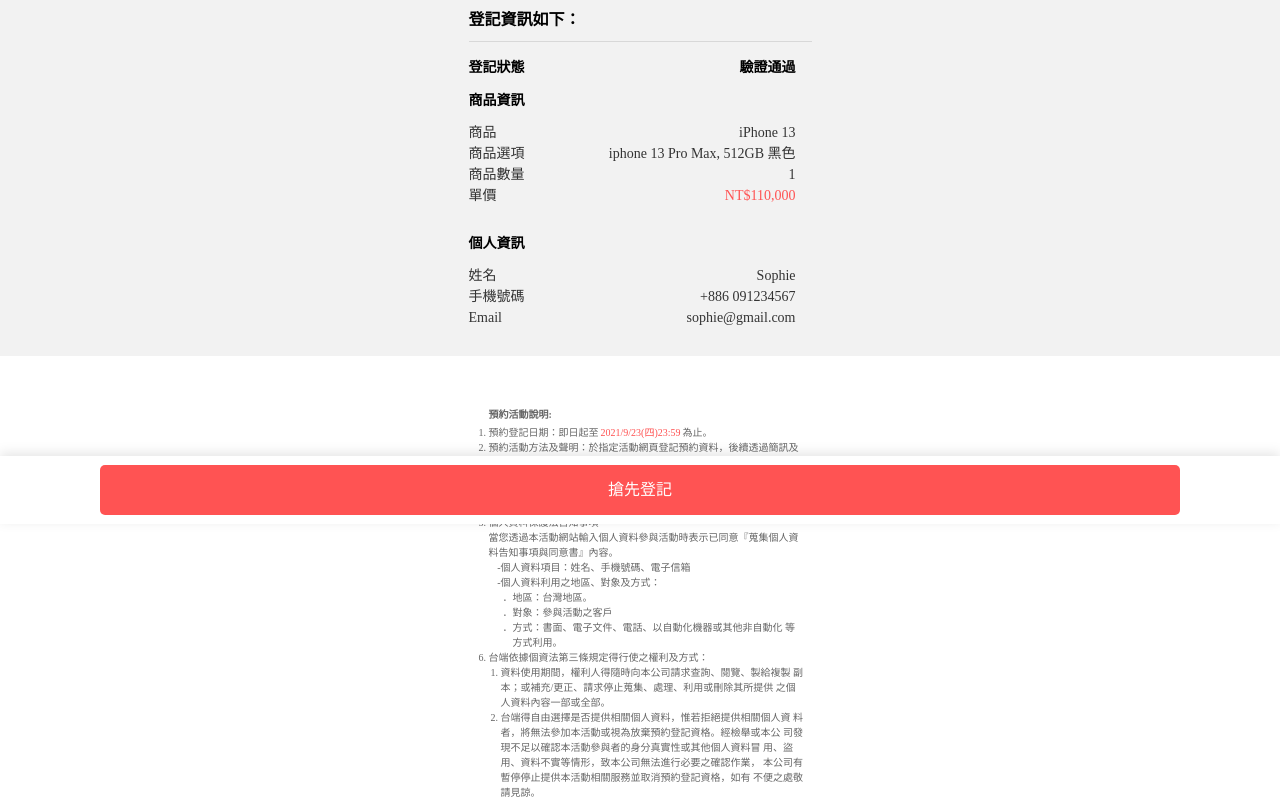
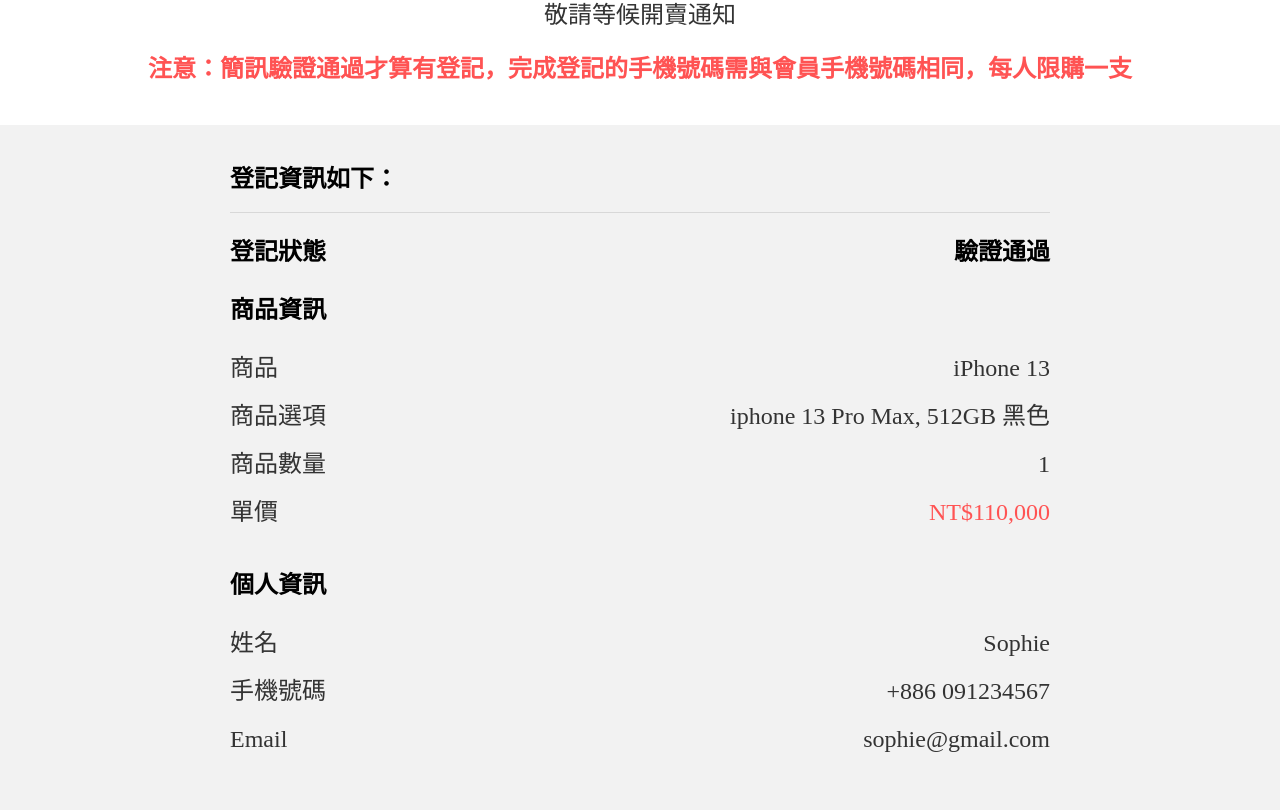
Before and after one commit to LinHeMa/91-APP-final-project, a React (Create React App) app in the folder co-work-project/: page /reservation/successpage in a window 1280 px wide. Shown: the part 470-1280 px from the top of the page. Built offline with nearby package versions, Linux system fonts and the light colour scheme.

Commit message:
feature_successPage_desktop_layout

```diff
--- a/co-work-project/src/components/ReserveText.tsx
+++ b/co-work-project/src/components/ReserveText.tsx
@@ -1,20 +1,25 @@
 function ReserveText() {
   return (
-    <div className="w-[355px] h-[611px] mx-auto mt-[40px] max-w-[1080px]">
-      <div className="w-[315px] h-[571px] mt-[20px] mx-auto leading-4 ">
-        <span className="font-bold  text-[10px] text-[#666666]">
+    <div className="max-w-[1080px] bg-white mx-auto mb-[100px]">
+      <div className="w-[355px] h-[611px] mx-auto md:mx-unset md:w-full md:h-[490px] md:px-6 pt-[40px] md:pt-[20px] max-w-[1080px] ">
+        <div className="w-[315px] h-[571px] md:h-[482px]  md:w-full mx-auto leading-4 md:leading-12 ">
+          <span className="font-bold  text-[10px] text-[#666666] md:text-[14px]">
             預約活動說明:
           </span>
-        <ol className="list-decimal text-[10px] text-[#666666]">
+          <ol className="list-decimal text-[10px]  text-[#666666] md:text-[14px]">
             <li>
               預約登記日期：即日起至
-            <p className="text-[#ff5353] mx-[2px] inline">2021/9/23(四)23:59</p>
+              <p className="text-[#ff5353] mx-[2px] inline">
+                2021/9/23(四)23:59
+              </p>
               為止。
             </li>
             <li>
               預約活動方法及聲明：於指定活動網頁登記預約資料，後續透過簡訊及email依照登記順序通知購買。限量預約，預約登記額滿為止。
             </li>
-          <li>預約購買辦法：預約人需於9/24 8:00依預約登記順序提供專屬購買。</li>
+            <li>
+              預約購買辦法：預約人需於9/24 8:00依預約登記順序提供專屬購買。
+            </li>
             <li>
               預約登記僅擁有優先購買資格，不代表訂購完成，訂單成立且成功付款後，方為完成訂購程序。
             </li>
@@ -38,7 +43,7 @@ function ReserveText() {
             </li>
             <li>
               台端依據個資法第三條規定得行使之權利及方式：
-            <ol className="list-decimal text-[10px] ml-[12px]">
+              <ol className="list-decimal text-[10px] ml-[12px] md:text-[14px]">
                 <li>
                   資料使用期間，權利人得隨時向本公司請求查詢、閱覽、製給複製
                   副本；或補充/更正、請求停止蒐集、處理、利用或刪除其所提供
@@ -57,6 +62,7 @@ function ReserveText() {
           </ol>
         </div>
       </div>
+    </div>
   );
 }
 
--- a/co-work-project/src/pages/reservation/SuccessPage.tsx
+++ b/co-work-project/src/pages/reservation/SuccessPage.tsx
@@ -3,70 +3,69 @@ import ReserveText from '../../components/ReserveText';
 
 const SuccessPage = () => {
   return (
-    <div className="flex flex-col justify-center items-center mb-[100px]">
-      <h1 className="w-[300px] h-[40px] text-[24px] font-bold  mt-[30px] flex justify-center items-center mb-[2px]">
+    <div className="flex flex-col justify-center items-center ">
+      <h1 className="w-[300px] h-[40px] text-[24px] font-bold  mt-[30px] flex justify-center items-center mb-[2px] md:text-[64px] md:w-[713px] md:h-[80px]">
         恭喜您！驗證成功
       </h1>
-      <div className="w-[191px] h-[152px]  mb-[2px]">
+      <div className="w-[191px] h-[152px]  mb-[2px] md:w-[294px] md:h-[235px]">
         <img className="w-[100%] h-[100%]" src={heartImg} alt="heartImg" />
       </div>
-      <span className="w-[162px] h-[48px] text-[#333333] text-center mb-[18px]">
+      <span className="w-[162px] h-[48px] text-[#333333] text-center mb-[18px] md:text-[24px] md:h-auto md:w-[250px]">
         已完成 iphone 13 登記 敬請等候開賣通知
       </span>
-      <span className="text-[#ff5353] text-center w-[342px] h-[54px] font-semibold mb-5">
+      <span className="text-[#ff5353] text-center w-[342px] h-[54px] font-semibold mb-5 md:text-[24px] md:max-w-[1028px] md:w-auto md:px-[10px]">
         注意：簡訊驗證通過才算有登記，完成登記的手機號碼需與會員手機號碼相同，每人限購一支
       </span>
-      <div className="h-[378px] bg-[#f2f2f2] w-full">
-        <div className="w-[343px] h-[348px] mt-[30px] mx-auto">
+      <div className="w-full md:bg-[#f2f2f2] ">
+        <div className="h-[395px] bg-[#f2f2f2] pt-[30px]  w-full  md:h-[713px]">
+          <div className="w-[343px] h-[348px] mx-auto md:w-auto md:max-w-[850px] md:px-[15px] leading-24 md:leading-48 text-[14px] md:text-[24px]">
             <span className="font-bold w-[98px] h-[20px] ">登記資訊如下：</span>
             <div className="border-b-[1px] border-b-[#D8D8D8] mt-[9px]"></div>
-          <div className="w-[327px] h-[304px] mt-[15px]">
-            <div className="flex justify-between">
-              <span className="font-bold text-[14px]">登記狀態</span>
-              <span className="font-bold text-[14px]">驗證通過</span>
+            <div className="w-[327px] h-[304px] mt-[15px]  md:w-full">
+              <div className="flex justify-between leading-6">
+                <span className="font-bold ">登記狀態</span>
+                <span className="font-bold ">驗證通過</span>
               </div>
               <div className="mt-[10px]">
-              <span className="font-bold text-[14px]">商品資訊</span>
-              <div className="mt-[10px] flex justify-between ">
-                <span className="text-[14px] text-[#333333]">商品</span>
-                <span className="text-[14px] text-[#333333]">iPhone 13</span>
+                <span className="font-bold ">商品資訊</span>
+                <div className="mt-[10px] flex justify-between leading-6">
+                  <span className=" text-[#333333]">商品</span>
+                  <span className=" text-[#333333]">iPhone 13</span>
                 </div>
-              <div className=" flex justify-between ">
-                <span className="text-[14px] text-[#333333]">商品選項</span>
-                <span className="text-[14px] text-[#333333]">
+                <div className=" flex justify-between leading-6">
+                  <span className=" text-[#333333]">商品選項</span>
+                  <span className=" text-[#333333]">
                     iphone 13 Pro Max, 512GB 黑色{' '}
                   </span>
                 </div>
-              <div className=" flex justify-between ">
-                <span className="text-[14px] text-[#333333]">商品數量</span>
-                <span className="text-[14px] text-[#333333]">1</span>
+                <div className=" flex justify-between leading-6">
+                  <span className=" text-[#333333]">商品數量</span>
+                  <span className=" text-[#333333]">1</span>
                 </div>
-              <div className=" flex justify-between ">
-                <span className="text-[14px] text-[#333333]">單價</span>
-                <span className="text-[14px] text-[#FF5353] ">{`NT$${(110000).toLocaleString()}`}</span>
+                <div className=" flex justify-between leading-6">
+                  <span className=" text-[#333333]">單價</span>
+                  <span className=" text-[#FF5353] ">{`NT$${(110000).toLocaleString()}`}</span>
                 </div>
               </div>
               <div className="mt-[25px]">
-              <span className="font-bold text-[14px]">個人資訊</span>
-              <div className="mt-[10px] flex justify-between ">
-                <span className="text-[14px] text-[#333333]">姓名</span>
-                <span className="text-[14px] text-[#333333]">Sophie </span>
+                <span className="font-bold ">個人資訊</span>
+                <div className="mt-[10px] flex justify-between leading-6">
+                  <span className=" text-[#333333]">姓名</span>
+                  <span className=" text-[#333333]">Sophie </span>
+                </div>
+                <div className=" flex justify-between leading-6">
+                  <span className=" text-[#333333] ">手機號碼</span>
+                  <span className=" text-[#333333]">{`+886 ${'091234567'}`}</span>
                 </div>
                 <div className=" flex justify-between">
-                <span className="text-[14px] text-[#333333] ">手機號碼</span>
-                <span className="text-[14px] text-[#333333]">{`+886 ${'091234567'}`}</span>
-              </div>
-              <div className=" flex justify-between">
-                <span className="text-[14px] text-[#333333] ">Email</span>
-                <span className="text-[14px] text-[#333333]">
-                  sophie@gmail.com
-                </span>
+                  <span className=" text-[#333333] ">Email</span>
+                  <span className=" text-[#333333]">sophie@gmail.com</span>
                 </div>
               </div>
             </div>
-
+          </div>
+        </div>
         <ReserveText />
-        </div>
       </div>
     </div>
   );
```
Lines whose indentation alone changed are shown as unchanged.
